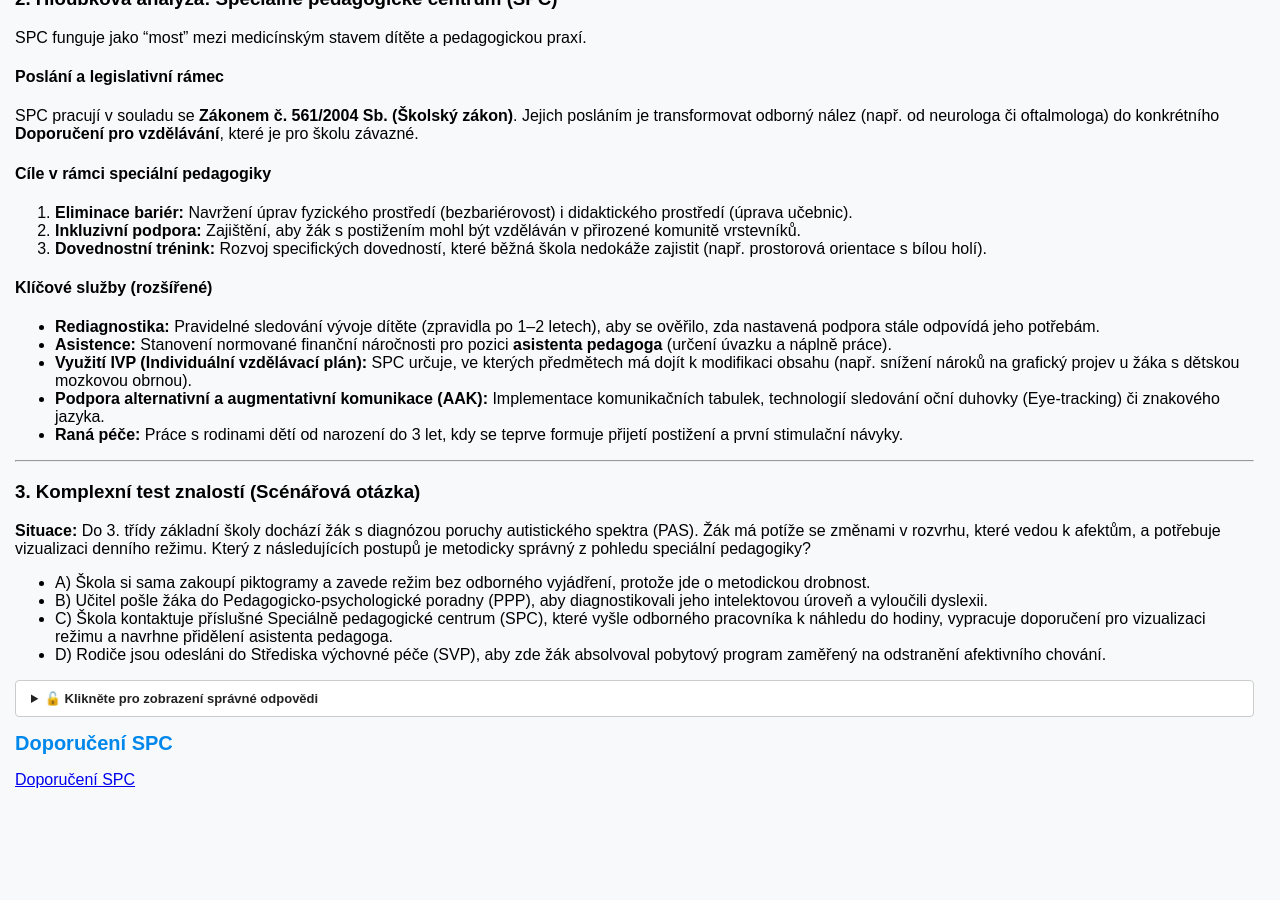
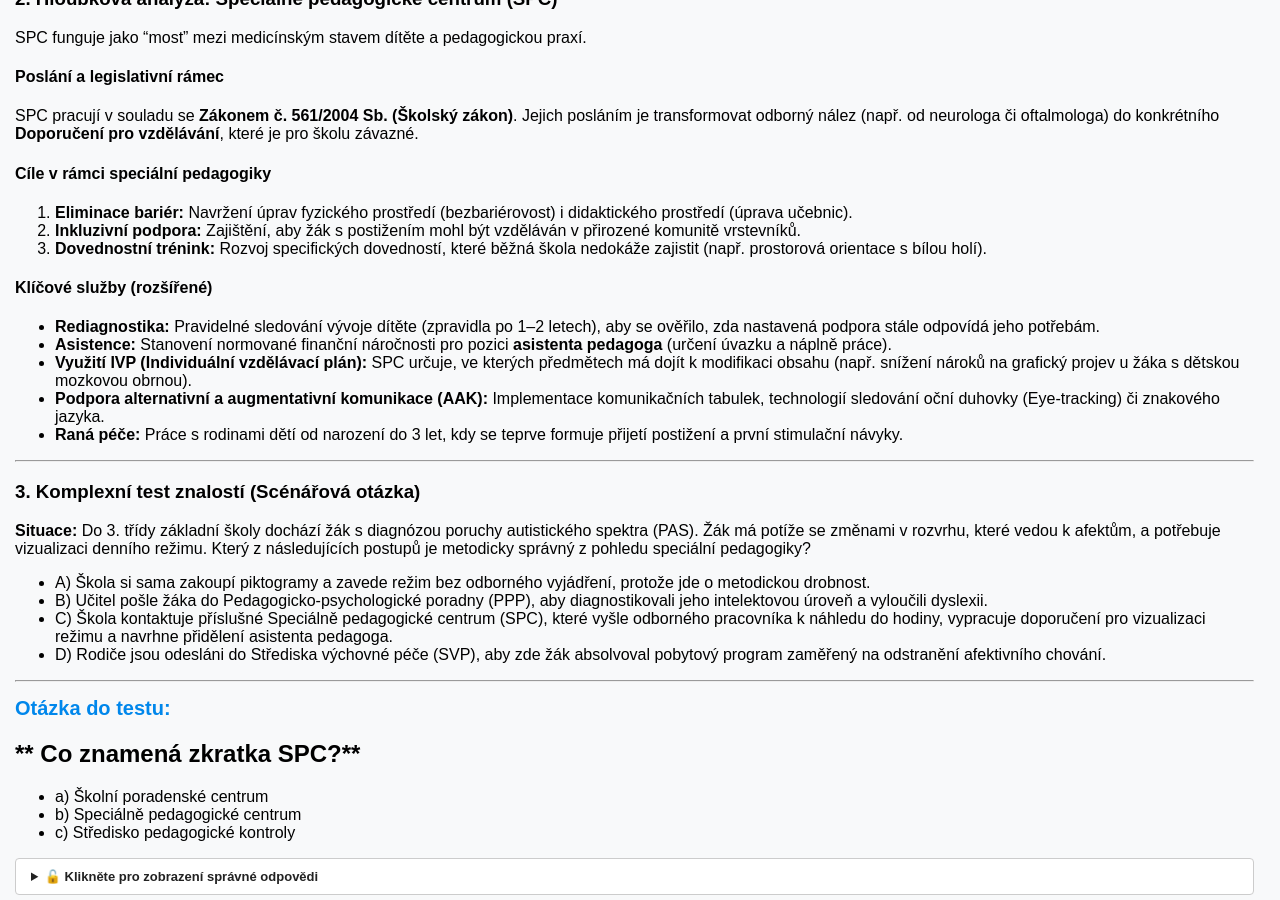
Before and after one commit to bedjan/bedjan.github.io, a Jekyll site: the page built from specka.md, in a window 1280 px wide and 900 px high, scrolled down 2133 px. Built offline with Jekyll 4.4.1, drawn with Linux system fonts in a browser that asks for light colours; our own code applies the rules of GitHub Pages for plain Markdown files; before the commit the page ends 2938 px from its top, so only the background shows below that.

Commit message:
Update specka.md

```diff
--- a/specka.md
+++ b/specka.md
@@ -128,24 +128,40 @@
 * C) Škola kontaktuje příslušné Speciálně pedagogické centrum (SPC), které vyšle odborného pracovníka k náhledu do hodiny, vypracuje doporučení pro vizualizaci režimu a navrhne přidělení asistenta pedagoga.
 * D) Rodiče jsou odesláni do Střediska výchovné péče (SVP), aby zde žák absolvoval pobytový program zaměřený na odstranění afektivního chování.
 
+------------
+
+# **Otázka do testu:**
+## ** Co znamená zkratka SPC?**
+* a) Školní poradenské centrum
+* b) Speciálně pedagogické centrum
+* c) Středisko pedagogické kontroly
+
+
+
+
 <details>
 <summary>🔓 Klikněte pro zobrazení správné odpovědi</summary>
 
-**Správná odpověď: C**
+<b>Správná odpověď: B<b/>
 
-**Zdůvodnění:**
 
-* **Proč C:** PAS spadá pod kompetenci SPC. Odborník z SPC musí nastavit specifické metody práce (strukturalizace, vizualizace) a doporučit asistenta, na kterého pak škola dostane peníze ze státního rozpočtu.
-
-* **Proč ne A:** Bez oficiálního Doporučení z ŠPZ nemá škola nárok na finance pro podporu a postupuje neodborně.
-
-* **Proč ne B:** PPP se primárně nezabývá autismem, ale poruchami učení.
-
-* **Proč ne D:** Afektivní chování u autismu není "výchovný problém" v klasickém smyslu, ale důsledek komunikační bariéry a úzkosti ze změn, což SVP (zaměřené na poruchy chování) nevyřeší.
 
 </details>
 
 
-# Doporučení SPC
+-------------------------
+
+
+# Další doporučení SPC
+
+[IDENTIFIKÁTOR ZNEVÝHODNENÍ.pdf](https://github.com/bedjan/bedjan.github.io/blob/main/IDENTIFIKA%CC%81TOR%20ZNEVY%CC%81HODNENI%CC%81.pdf)
+[Speciálne pedagogické centrum Mnichovo Hradistē, Svermova 380](https://github.com/bedjan/bedjan.github.io/blob/main/Specia%CC%81lne%20pedagogicke%CC%81%20centrum%20Mnichovo%20Hradiste%CC%84%2C%20Svermova%20380-z.pdf))
+
+-------------------------
+# KONEC - DĚKUJEME ZA POZORNOST
+
+-----------------
+
+# Další doporučení SPC
 
 [ Doporučení SPC ](doporuceni_spc.md)
```
